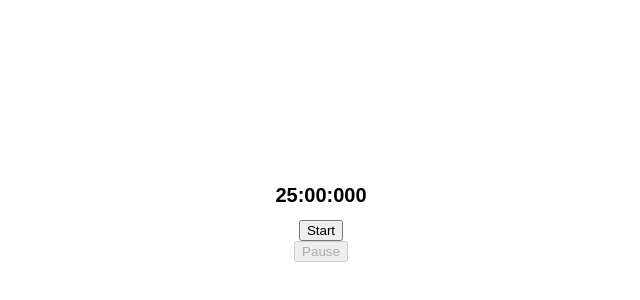
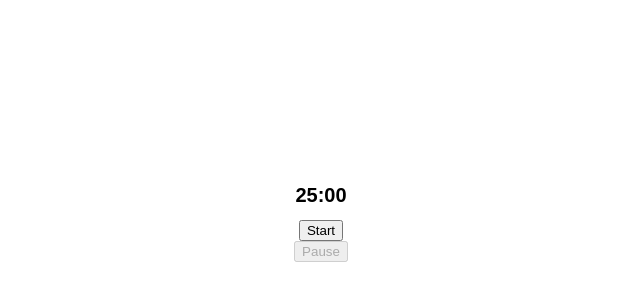
Before and after one commit to iagodahlem/tiempo, a React (Create React App) app: page / in a window 1280 px wide. Shown: the part 184-484 px from the top of the page, without its empty margins (319-959 px from the left). Built offline with nearby package versions, Linux system fonts and the light colour scheme.

Commit message:
remove miliseconds from the timer

```diff
--- a/src/containers/App/App.js
+++ b/src/containers/App/App.js
@@ -70,7 +70,7 @@ class App extends Component {
     return (
       <div className='App'>
         <h1 className='App__title'>
-          {format(lapse, 'mm:ss:SSS')}
+          {format(lapse, 'mm:ss')}
         </h1>
 
         {actionButton}
```
